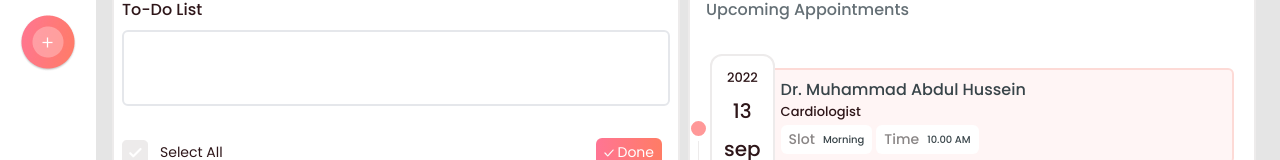
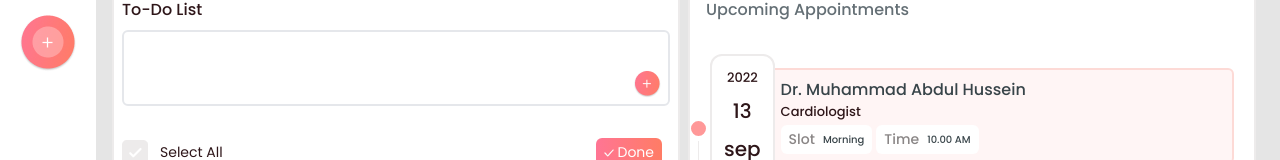
Before and after one commit to mallick-portfolio/corona-appoinment, a React (Create React App) app: page / in a window 1280 px wide. Shown: the part 558-718 px from the top of the page. Built offline with nearby package versions, Linux system fonts and the light colour scheme.

Commit message:
updated all

```diff
--- a/src/Components/RightSideBar/TodoList.jsx
+++ b/src/Components/RightSideBar/TodoList.jsx
@@ -15,7 +15,7 @@ const TodoList = () => {
             type="text"
             className="w-full h-[76px] pl-4 rounded-md border[#EDEBEB] border-2 outline-none text-secondary dark:bg-[#959190]"
           />
-          <img className="absolute bottom-2 right-2 block lg:hidden" src={add} alt="" />
+          <img className="absolute bottom-2 right-2 block xl:hidden" src={add} alt="" />
         </div>
         <div className="lg:ml-4 flex-none mr-3 hidden xl:block ">
           <button
```
